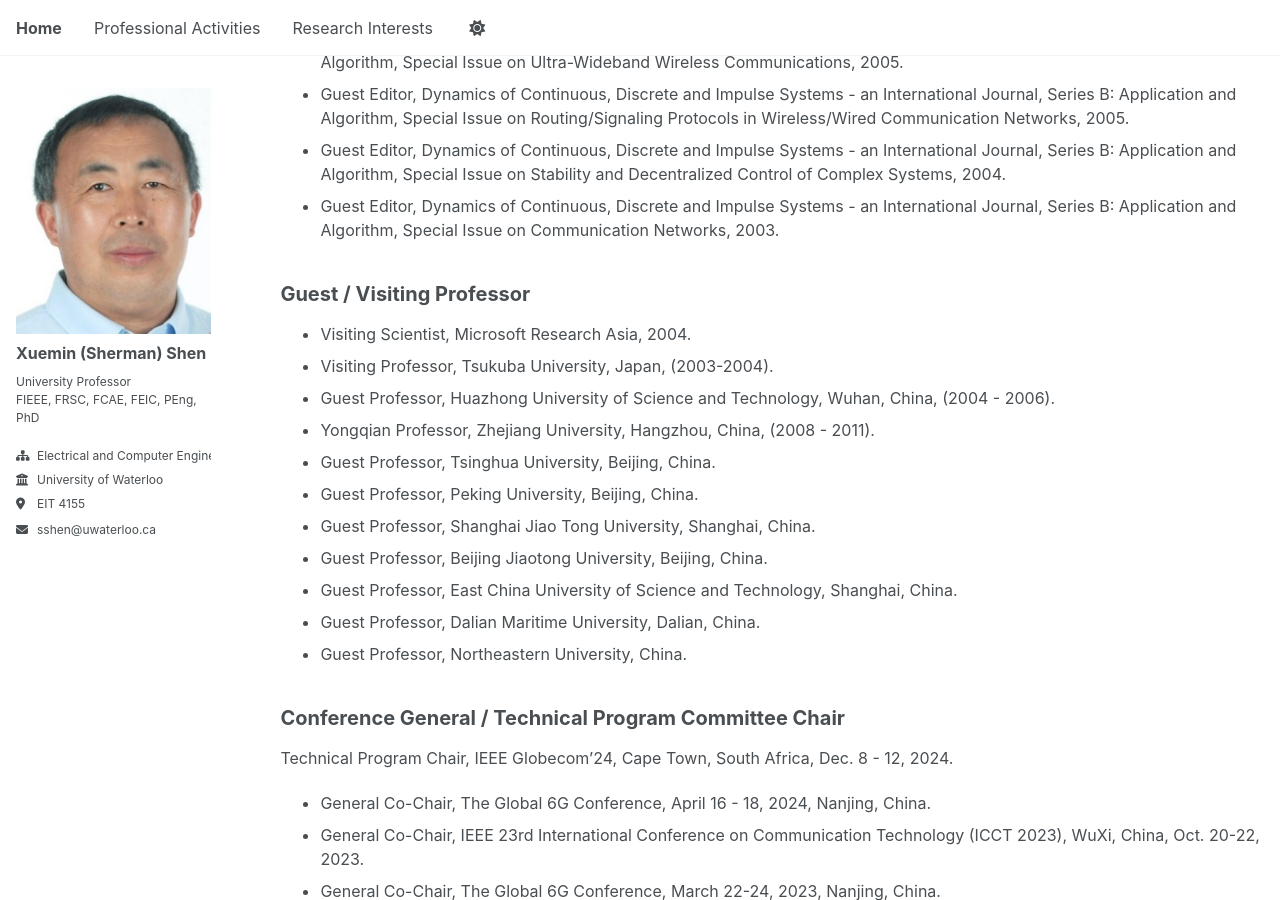
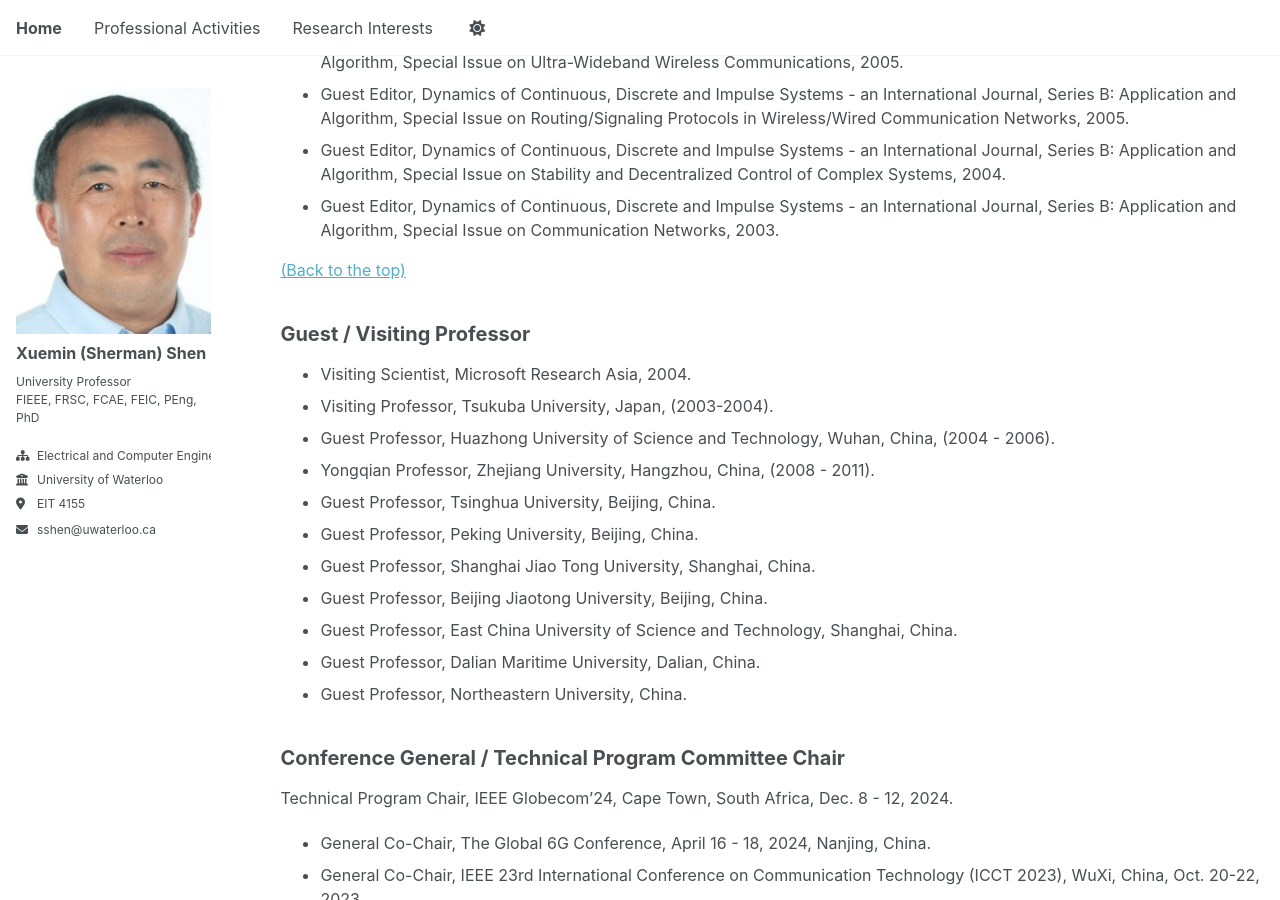
Before and after one commit to m64he/sshen, a Jekyll site: the page built from _pages/professional-activities.md, in a window 1280 px wide and 900 px high, scrolled down 2383 px. Built offline with Jekyll 4.4.1, drawn with Linux system fonts in a browser that asks for light colours; a script that is not in the unit is left out.

Commit message:
Update professional-activities.md

```diff
--- a/_pages/professional-activities.md
+++ b/_pages/professional-activities.md
@@ -4,6 +4,7 @@ layout: archive
 permalink: /professional-activities/
 author_profile: true
 ---
+<a id="professional-activities_top"></a>
 
 {% include toc %}
 
@@ -65,6 +66,8 @@ author_profile: true
 * Guest Editor, Dynamics of Continuous, Discrete and Impulse Systems - an International Journal, Series B: Application and Algorithm, Special Issue on Routing/Signaling Protocols in Wireless/Wired Communication Networks, 2005.
 * Guest Editor, Dynamics of Continuous, Discrete and Impulse Systems - an International Journal, Series B: Application and Algorithm, Special Issue on Stability and Decentralized Control of Complex Systems, 2004.
 * Guest Editor, Dynamics of Continuous, Discrete and Impulse Systems - an International Journal, Series B: Application and Algorithm, Special Issue on Communication Networks, 2003.
+
+[(Back to the top)](#professional-activities_top)
 
 ## Guest / Visiting Professor
 
```
